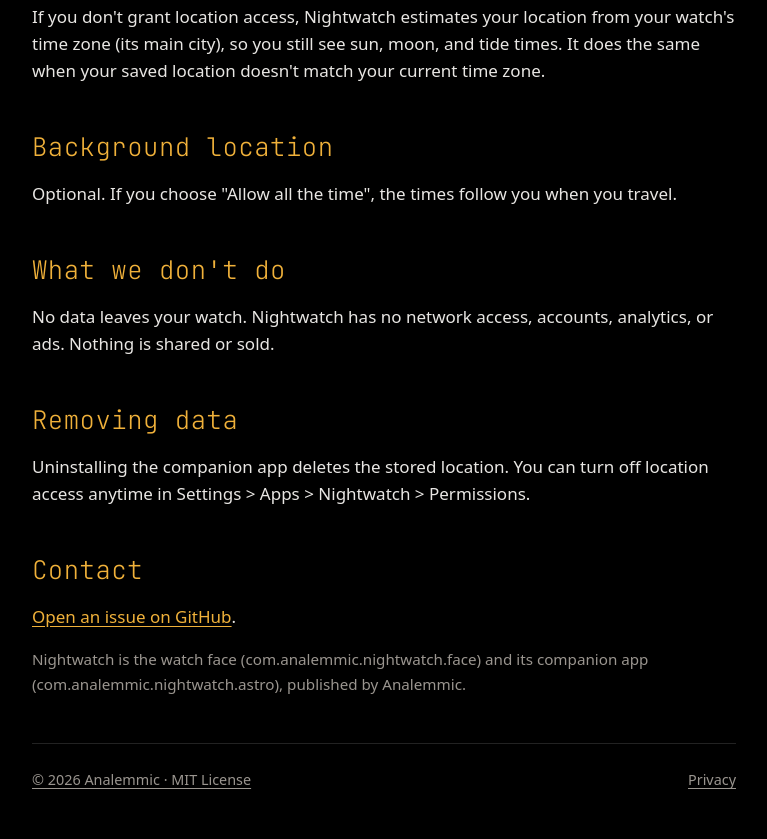
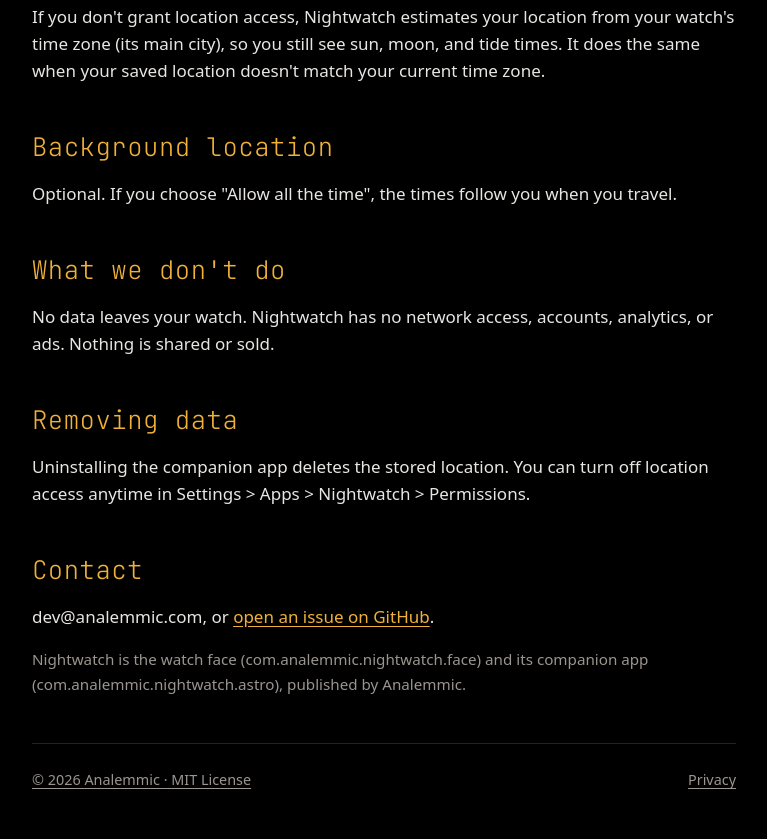
Before and after one commit to analemmic/nightwatch, a plain HTML site: page docs/privacy.html in a window 1280 px wide. Shown: the part 477-1316 px from the top of the page, without its empty margins (256-1023 px from the left). Drawn offline with Linux system fonts and the light colour scheme.

Commit message:
Contact email dev@analemmic.com; privacy policy on analemmic.com
Co-Authored-By: Claude Opus 5.5 <noreply@anthropic.com>
Claude-Session: https://claude.ai/code/session_01UXvuuGvK9SLyziRCBJ4uRJ

```diff
--- a/docs/privacy.html
+++ b/docs/privacy.html
@@ -28,7 +28,7 @@ sold.</p>
 <p>Uninstalling the companion app deletes the stored location. You can turn off location access anytime in
 Settings &gt; Apps &gt; Nightwatch &gt; Permissions.</p>
 <h2>Contact</h2>
-<p><a href="https://github.com/analemmic/nightwatch/issues">Open an issue on GitHub</a>.</p>
+<p>dev@analemmic.com, or <a href="https://github.com/analemmic/nightwatch/issues">open an issue on GitHub</a>.</p>
 <p class="caution">Nightwatch is the watch face (com.analemmic.nightwatch.face) and its companion app
 (com.analemmic.nightwatch.astro), published by Analemmic.</p>
 </main>
```
Also changed, not shown: 2 other files.
